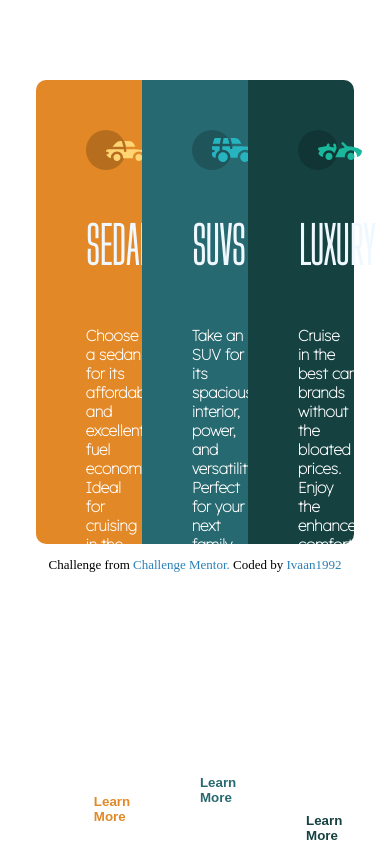
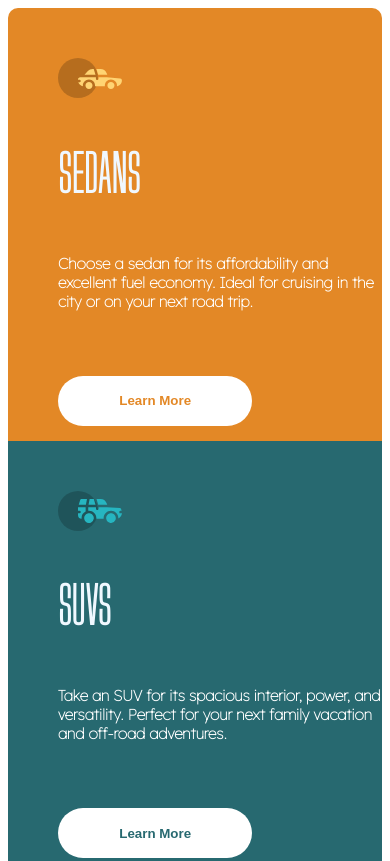
Before and after one commit to ivaan1992/personal-project1, a website: page index.html in a window 390 px wide. Shown: the top 861 px of the page. Drawn offline with Linux system fonts and the light colour scheme.

Commit message:
Finish the project

```diff
--- a/index.html
+++ b/index.html
@@ -43,8 +43,10 @@
                 </div>
 
     </section>
-    <p class="link">Challenge from <a href="https://www.frontendmentor.io">Challenge Mentor.</a>
+    <footer class="hide">
+        <p class="link">Challenge from <a href="https://www.frontendmentor.io">Challenge Mentor.</a>
         Coded by <a href="https://www.frontendmentor.io/profile/ivaan1992">Ivaan1992</a>
         </p>
+    </footer>
 </body>
 </html>
--- a/style.css
+++ b/style.css
@@ -1,6 +1,7 @@
+@media (min-width: 1025px) {
     .content {
         width: 50%;
-    height: 55vh;
+        height: auto;
         display: flex;
         justify-content: center;
         margin: 0 auto;
@@ -14,7 +15,7 @@
         padding-left: 50px;
         padding-top: 50px;
         border-top-left-radius: 10px;
-    border-bottom-left-radius: 10px ;
+        border-bottom-left-radius: 10px;
     }
 
     .blue {
@@ -32,7 +33,7 @@
         padding-left: 50px;
         padding-top: 50px;
         border-top-right-radius: 10px;
-    border-bottom-right-radius: 10px;
+        border-bottom-right-radius: 10px ;
     }
 
     .title {
@@ -50,13 +51,14 @@
     }
 
     .learn {
-    margin-top: 120px;
+       margin-top: 50px;
         border-radius: 50px;
         border-color: transparent;
         width: 60%;
         height: 50px;
         background-color: #fff;
         font-weight: bold;
+        margin-bottom: 15px;
     }
 
     .learn:hover {
@@ -86,3 +88,85 @@
         text-decoration: none;
         color: #2980b9;
     }
+
+}
+
+@media (max-width: 1024px) {
+    .hide {
+        display: none;
+    }
+
+    .content {
+        width: auto;
+        height: auto;
+        display: flex;
+        flex-direction: column;
+        justify-content: center;
+        margin-top: auto;
+    }
+
+    .orange {
+        width: auto;
+        flex-direction: column;
+        background-color: #e38826;
+        padding-left: 50px;
+        padding-top: 50px;
+        border-top-left-radius: 10px;
+        border-top-right-radius: 10px;
+    }
+
+    .blue {
+        width: auto;
+        flex-direction: column;
+        background-color: #276970;
+        padding-left: 50px;
+        padding-top: 50px;
+    }
+
+    .green {
+        width: auto;
+        flex-direction: column;
+        background-color: #154241;
+        padding-left: 50px;
+        padding-top: 50px;
+        border-bottom-left-radius: 10px;
+        border-bottom-right-radius: 10px;
+    }
+
+    .learn {
+        margin-top: 50px;
+         border-radius: 50px;
+         border-color: transparent;
+         width: 60%;
+         height: 50px;
+         background-color: #fff;
+         font-weight: bold;
+         margin-bottom: 15px;
+     }
+
+     .title {
+        font-family: 'Big Shoulders Display';
+        font-size: 50px;
+        color: aliceblue;
+    }
+
+    .paragraph {
+        margin-top: 50px;
+        font-family: 'Lexend Deca', sans-serif;
+        font-size: 15px;
+        color: white;
+        font-weight: bold;
+    }
+
+    .mo {
+        color: #e38826;
+    }
+
+    .mb {
+        color: #276970
+    }
+
+    .mg {
+        color: #154241;
+    }
+}
```
Also changed, not shown: README.md. Lines whose indentation alone changed are shown as unchanged.
